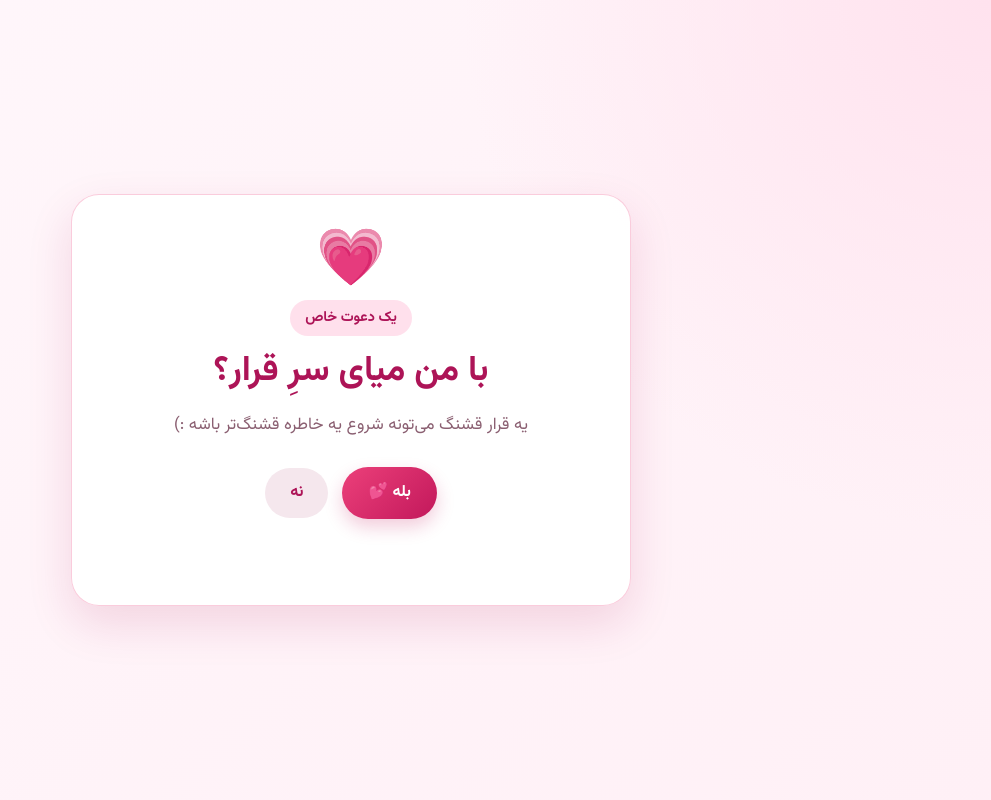
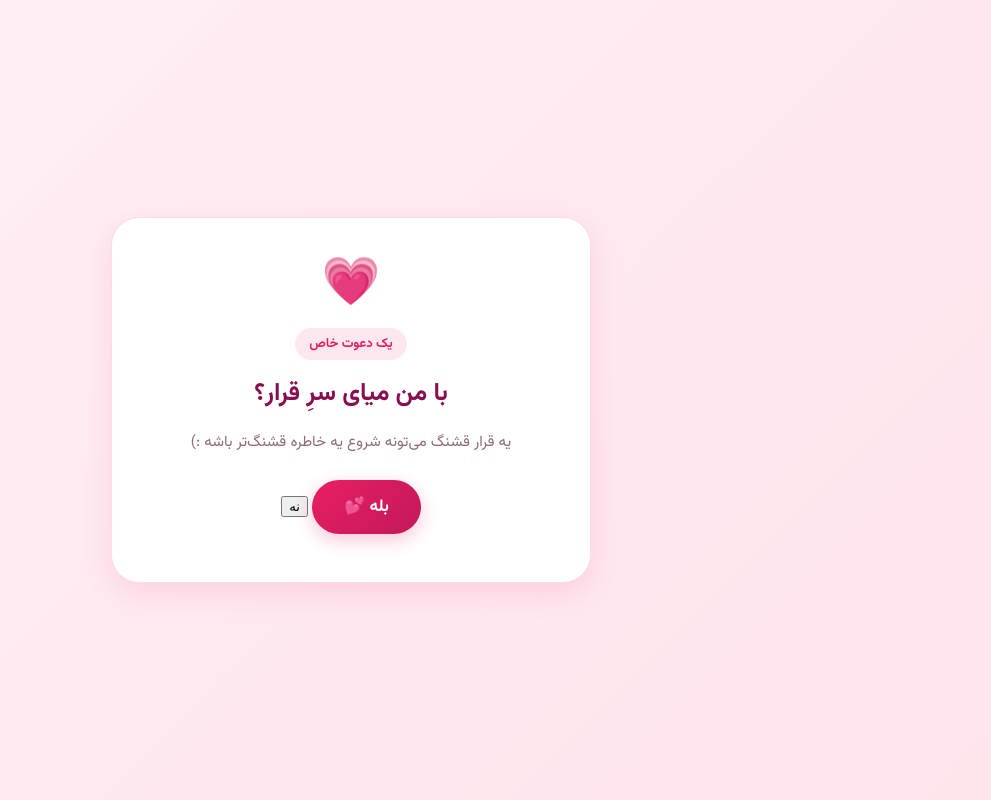
Before and after one commit to alijoneidijfr/DATE-1, a Flask app: page / in a window 1280 px wide. Shown: the whole page, without its empty margins (289-1280 px from the left). Run offline with Flask 3, Linux system fonts and the light colour scheme.

Commit message:
Update style.css

```diff
--- a/static/style.css
+++ b/static/style.css
@@ -1,12 +1,13 @@
 :root {
+    --bg: #fff5f8;
+    --card: #ffffff;
     --pink: #e91e63;
-    --pink-dark: #ad1457;
+    --pink-dark: #880e4f;
     --soft: #f8bbd0;
-    --text: #5a2942;
-    --muted: #8b6072;
-    --white: #ffffff;
-    --background: #fff7fb;
-    --shadow: 0 18px 45px rgba(173, 20, 87, 0.14);
+    --text: #4a2c38;
+    --muted: #8e6b7a;
+    --shadow: 0 10px 30px rgba(233, 30, 99, 0.12);
+    --radius: 28px;
 }
 
 * {
@@ -14,132 +15,108 @@
 }
 
 html {
-    min-height: 100%;
+    scroll-behavior: smooth;
 }
 
 body {
-    min-height: 100vh;
     margin: 0;
     padding: 0;
+    font-family: "Vazirmatn", "Tahoma", "IranSans", sans-serif;
+    background: var(--bg);
+    color: var(--text);
     direction: rtl;
-    background:
-        radial-gradient(circle at top right, #ffe2ee 0, transparent 35%),
-        linear-gradient(135deg, #fff7fb, #fff0f6);
-    color: var(--text);
-    font-family: "Vazirmatn", Tahoma, Arial, sans-serif;
-    line-height: 1.8;
-}
-
-button,
-input,
-select,
-textarea {
-    font: inherit;
+    min-height: 100vh;
+    display: flex;
+    flex-direction: column;
 }
 
 .hero {
+    min-height: 100vh;
     display: flex;
     align-items: center;
     justify-content: center;
-    min-height: 100vh;
-    padding: 28px 16px;
+    padding: 24px;
+    background: linear-gradient(135deg, #fff0f5 0%, #ffe4ec 100%);
 }
 
 .card {
-    width: min(560px, 100%);
-    padding: 34px 28px;
-    background: rgba(255, 255, 255, 0.94);
-    border: 1px solid rgba(248, 187, 208, 0.75);
-    border-radius: 28px;
+    width: 100%;
+    max-width: 480px;
+    background: var(--card);
+    border-radius: var(--radius);
     box-shadow: var(--shadow);
+    padding: 32px;
     text-align: center;
+    animation: fadeIn 0.6s ease-out;
+}
+
+@keyframes fadeIn {
+    from {
+        opacity: 0;
+        transform: translateY(18px);
+    }
+    to {
+        opacity: 1;
+        transform: translateY(0);
+    }
 }
 
 .romantic-card {
-    overflow: hidden;
+    border: 1px solid rgba(248, 187, 208, 0.5);
+}
+
+.cafe-card {
+    max-width: 520px;
 }
 
 .heart {
-    margin-bottom: 4px;
-    color: var(--pink);
-    font-size: 3.5rem;
-    line-height: 1.2;
+    font-size: 2.8rem;
+    margin-bottom: 8px;
+    animation: pulse 1.8s infinite;
 }
 
-h1 {
-    margin: 10px 0 12px;
-    color: var(--pink-dark);
-    font-size: clamp(1.55rem, 4vw, 2.2rem);
-    line-height: 1.5;
-}
-
-.subtitle {
-    margin: 0 auto 24px;
-    color: var(--muted);
-    font-size: 1.05rem;
+@keyframes pulse {
+    0%, 100% {
+        transform: scale(1);
+    }
+    50% {
+        transform: scale(1.12);
+    }
 }
 
 .badge {
     display: inline-block;
-    padding: 5px 15px;
-    border-radius: 999px;
-    background: #ffe0ec;
-    color: var(--pink-dark);
-    font-size: 0.9rem;
+    background: rgba(233, 30, 99, 0.1);
+    color: var(--pink);
+    font-size: 0.82rem;
     font-weight: 700;
+    padding: 6px 14px;
+    border-radius: 50px;
+    margin-bottom: 16px;
 }
 
-.button-row {
-    display: flex;
-    align-items: center;
-    justify-content: center;
-    gap: 14px;
-    margin-top: 26px;
+h1 {
+    font-size: 1.55rem;
+    color: var(--pink-dark);
+    margin: 0 0 10px;
+    line-height: 1.5;
 }
 
-button,
-.yes-btn,
-.no-btn {
-    border: 0;
-    border-radius: 999px;
-    cursor: pointer;
-    font-weight: 700;
-    transition: 0.2s ease;
+h2 {
+    font-size: 1.25rem;
+    color: var(--pink-dark);
+    margin: 0 0 14px;
 }
 
-.yes-btn {
-    display: inline-block;
-    padding: 12px 26px;
-    background: linear-gradient(135deg, #ec407a, #c2185b);
-    color: white;
-    text-decoration: none;
-    box-shadow: 0 8px 18px rgba(194, 24, 91, 0.22);
-}
-
-.yes-btn:hover {
-    transform: translateY(-2px);
-    filter: brightness(1.05);
-}
-
-.no-btn {
-    padding: 11px 25px;
-    background: #f5e7ed;
-    color: var(--pink-dark);
-}
-
-.full-width {
-    width: 100%;
-}
-
-.message {
-    min-height: 32px;
-    margin: 20px 0 0;
-    color: var(--pink-dark);
-    font-weight: 600;
+.subtitle {
+    color: var(--muted);
+    font-size: 0.95rem;
+    margin-bottom: 24px;
+    line-height: 1.8;
 }
 
 .form-group {
-    margin: 18px 0;
+    margin-bottom: 18px;
     text-align: right;
 }
 
@@ -332,91 +289,180 @@ textarea:focus {
     font-size: 0.82rem;
 }
 
-.weekday {
-    color: var(--pink-dark);
-    font-weight: 700;
+.confirm-box {
+    background: rgba(255, 255, 255, 0.6);
+    border: 1px dashed var(--soft);
 }
 
-.map-link-wrapper {
-    margin: 24px 0;
+.checkbox-label {
+    display: flex;
+    align-items: center;
+    gap: 10px;
+    cursor: pointer;
+    font-size: 0.92rem;
+    color: var(--text);
 }
 
-.contact-number {
-    display: block;
-    margin: 10px auto 18px;
-    direction: ltr;
-    color: #ad1457;
-    font-size: 1.3rem;
-    font-weight: 800;
-    text-decoration: none;
+.checkbox-label input[type="checkbox"] {
+    width: auto;
+    margin: 0;
+    accent-color: var(--pink);
 }
 
-@media (max-width: 640px) {
-    .card {
-        padding: 28px 18px;
-    }
-
-    .button-row {
-        flex-direction: column;
-    }
-
-    .button-row button {
-        width: 100%;
-    }
-
-    .cafe-fields {
-        grid-template-columns: 1fr;
-    }
-
-    #map {
-        height: 280px;
-    }
-}
-.required-mark {
-    color: var(--pink);
-    font-weight: 800;
+.error-message {
+    background: rgba(244, 67, 54, 0.08);
+    color: #c62828;
+    padding: 10px 14px;
+    border-radius: 12px;
+    margin-bottom: 18px;
+    font-size: 0.9rem;
+    font-weight: 600;
 }
 
-.cafe-fields input {
-    color: var(--text);
-    opacity: 1;
-    border: 1px solid var(--soft);
-    background: #ffffff;
+.yes-btn {
+    display: inline-flex;
+    align-items: center;
+    justify-content: center;
+    gap: 8px;
+    background: linear-gradient(135deg, var(--pink), #c2185b);
+    color: #fff;
+    border: none;
+    border-radius: 50px;
+    padding: 14px 32px;
+    font-size: 1.05rem;
+    font-weight: 700;
+    cursor: pointer;
+    box-shadow: 0 6px 18px rgba(233, 30, 99, 0.25);
+    transition: transform 0.15s, box-shadow 0.15s;
+    font-family: inherit;
 }
 
-.cafe-fields input:focus {
-    border-color: var(--pink);
-    box-shadow: 0 0 0 3px rgba(233, 30, 99, 0.12);
+.yes-btn:hover {
+    transform: translateY(-2px);
+    box-shadow: 0 8px 22px rgba(233, 30, 99, 0.32);
 }
 
-.phone-box {
-    background: rgba(255, 240, 247, 0.8);
-    border: 1px solid var(--soft);
+.yes-btn:active {
+    transform: translateY(0);
 }
 
-.light-field input {
-    color: #a9939e;
-    opacity: 0.55;
-    border: 1px solid #f0c6d5;
-    background: #ffffff;
-}
-
-.light-field input:focus {
-    color: var(--text);
-    opacity: 1;
-    border-color: var(--pink);
-    box-shadow: 0 0 0 3px rgba(233, 30, 99, 0.12);
-}
-
-.light-field small {
-    display: block;
-    margin-top: 8px;
-    color: #a9939e;
-    font-size: 0.82rem;
+.full-width {
+    width: 100%;
+    margin-top: 20px;
 }
 
 .optional-text {
     color: var(--muted);
-    font-size: 0.85rem;
-    font-weight: 400;
+    font-weight: 500;
+    font-size: 0.8rem;
 }
+
+.weekday {
+    color: var(--pink);
+    font-weight: 700;
+    margin-right: 6px;
+}
+
+.contact-box {
+    margin-top: 18px;
+    font-size: 0.95rem;
+    line-height: 1.9;
+}
+
+.contact-box a {
+    color: var(--pink-dark);
+    text-decoration: none;
+    font-weight: 700;
+}
+
+.contact-box a:hover {
+    text-decoration: underline;
+}
+
+.footer-note {
+    text-align: center;
+    margin-top: 24px;
+    color: var(--muted);
+    font-size: 0.8rem;
+}
+
+/* صفحه اصلی */
+.hero-landing {
+    text-align: center;
+    padding: 40px 24px;
+}
+
+.hero-landing h1 {
+    font-size: 1.8rem;
+    margin-bottom: 16px;
+}
+
+.hero-landing p {
+    color: var(--muted);
+    margin-bottom: 28px;
+    line-height: 1.8;
+}
+
+/* صفحه موفقیت */
+.success-card {
+    padding: 40px 32px;
+}
+
+.success-icon {
+    font-size: 4rem;
+    margin-bottom: 12px;
+}
+
+.details-list {
+    text-align: right;
+    background: rgba(255, 240, 247, 0.6);
+    border-radius: 18px;
+    padding: 18px;
+    margin: 22px 0;
+    list-style: none;
+}
+
+.details-list li {
+    padding: 8px 0;
+    border-bottom: 1px dashed rgba(248, 187, 208, 0.5);
+    color: var(--text);
+    font-size: 0.95rem;
+}
+
+.details-list li:last-child {
+    border-bottom: none;
+}
+
+.details-list strong {
+    color: var(--pink-dark);
+}
+
+/* ریسپانسیو */
+@media (max-width: 480px) {
+    .card {
+        padding: 24px;
+        border-radius: 22px;
+    }
+
+    h1 {
+        font-size: 1.35rem;
+    }
+
+    .subtitle {
+        font-size: 0.9rem;
+    }
+
+    .yes-btn {
+        padding: 13px 24px;
+        font-size: 1rem;
+    }
+
+    #map {
+        height: 220px;
+    }
+}
+
+/* صفحه لاگین ادمین */
+.admin-form {
+    max-width: 360px;
+}
```
Also changed, not shown: other parts of static/style.css (+82 -102 lines).
